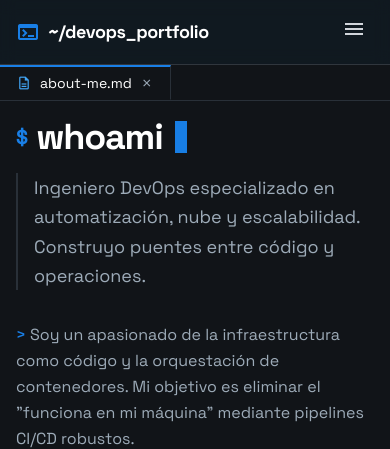
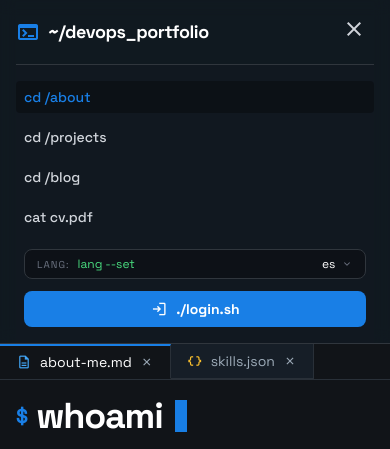
Before and after one commit to atxpaul/personal-web, a Vue app: page /about in a window 390 px wide. Both pictures are taken after a click on the button "menu". Shown: the top 449 px of the page. Built offline with nearby package versions, Linux system fonts and the light colour scheme.

Commit message:
Responsive changes

```diff
--- a/src/components/Header.vue
+++ b/src/components/Header.vue
@@ -63,8 +63,80 @@
             </button>
           </div>
 
-          <button class="md:hidden p-2 text-gray-300 hover:text-white">
-            <span class="material-symbols-outlined">menu</span>
+          <button
+            class="md:hidden p-2 text-gray-300 hover:text-white"
+            @click="toggleMobileMenu"
+            :aria-expanded="isMobileOpen ? 'true' : 'false'"
+            aria-label="Toggle navigation"
+          >
+            <span class="material-symbols-outlined">
+              {{ isMobileOpen ? 'close' : 'menu' }}
+            </span>
+          </button>
+        </div>
+      </div>
+
+      <!-- Mobile menu -->
+      <div
+        v-if="isMobileOpen"
+        class="md:hidden border-t border-console-border bg-background-dark/95 pb-4"
+      >
+        <nav class="flex flex-col gap-2 pt-4">
+          <router-link
+            to="/about"
+            class="px-2 py-1.5 text-sm font-medium text-gray-300 hover:text-primary hover:bg-black/20 rounded"
+            active-class="text-primary bg-black/30"
+          >
+            {{ $t('nav.about') }}
+          </router-link>
+          <router-link
+            to="/projects"
+            class="px-2 py-1.5 text-sm font-medium text-gray-300 hover:text-primary hover:bg-black/20 rounded"
+            active-class="text-primary bg-black/30"
+          >
+            {{ $t('nav.projects') }}
+          </router-link>
+          <router-link
+            to="/blog"
+            class="px-2 py-1.5 text-sm font-medium text-gray-300 hover:text-primary hover:bg-black/20 rounded"
+            active-class="text-primary bg-black/30"
+          >
+            {{ $t('nav.blog') }}
+          </router-link>
+          <a
+            href="#"
+            class="px-2 py-1.5 text-sm font-medium text-gray-300 hover:text-primary hover:bg-black/20 rounded"
+          >
+            {{ $t('nav.cv') }}
+          </a>
+        </nav>
+
+        <div class="mt-4 flex flex-col gap-3 px-2">
+          <div class="flex items-center justify-between bg-[#0d1117] border border-console-border px-3 py-1.5 rounded-lg">
+            <div class="flex items-center gap-2">
+              <span class="text-[10px] font-mono text-gray-500 uppercase tracking-widest">LANG:</span>
+              <span class="text-xs font-mono text-green-400">lang --set</span>
+            </div>
+            <div class="relative flex items-center">
+              <select
+                v-model="currentLocale"
+                @change="changeLocale"
+                class="bg-transparent border-none text-xs font-mono text-white focus:ring-0 cursor-pointer py-0 pl-1 pr-4 appearance-none"
+              >
+                <option class="bg-console-bg" value="es">es</option>
+                <option class="bg-console-bg" value="en">en</option>
+                <option class="bg-console-bg" value="de">de</option>
+                <option class="bg-console-bg" value="fr">fr</option>
+              </select>
+              <span class="material-symbols-outlined text-xs text-gray-500 absolute right-0 pointer-events-none">expand_more</span>
+            </div>
+          </div>
+
+          <button
+            class="w-full bg-primary hover:bg-primary/90 text-white text-sm font-bold py-2 px-4 rounded-lg transition-colors flex items-center justify-center gap-2"
+          >
+            <span class="material-symbols-outlined text-[18px]">login</span>
+            <span>{{ $t('nav.login') }}</span>
           </button>
         </div>
       </div>
@@ -75,9 +147,12 @@
 <script setup>
 import { ref, watch } from 'vue'
 import { useI18n } from 'vue-i18n'
+import { useRoute } from 'vue-router'
 
 const { locale } = useI18n()
+const route = useRoute()
 const currentLocale = ref(locale.value)
+const isMobileOpen = ref(false)
 
 const changeLocale = () => {
   locale.value = currentLocale.value
@@ -85,7 +160,19 @@ const changeLocale = () => {
   document.documentElement.lang = currentLocale.value
 }
 
+const toggleMobileMenu = () => {
+  isMobileOpen.value = !isMobileOpen.value
+}
+
 watch(() => locale.value, (newLocale) => {
   currentLocale.value = newLocale
 })
+
+watch(
+  () => route.fullPath,
+  () => {
+    // Cerrar el menú móvil al navegar
+    isMobileOpen.value = false
+  }
+)
 </script>
--- a/src/views/AboutMe.vue
+++ b/src/views/AboutMe.vue
@@ -18,7 +18,7 @@
           <span class="material-symbols-outlined text-sm ml-auto text-[#9dabb8] hover:text-white">close</span>
         </div>
         <div
-          class="hidden sm:flex items-center gap-2 px-4 border-r text-sm cursor-pointer min-w-[140px]"
+          class="flex items-center gap-2 px-4 border-r text-sm cursor-pointer min-w-[140px]"
           :class="activeTab === 'skills'
             ? 'border-t-2 border-b border-t-primary border-b-[#111418] border-r-[#293038] bg-[#111418] text-white'
             : 'border-b border-b-[#293038] border-r-[#293038] bg-[#161e27] text-[#9dabb8] hover:bg-[#1c242e]'"
```
